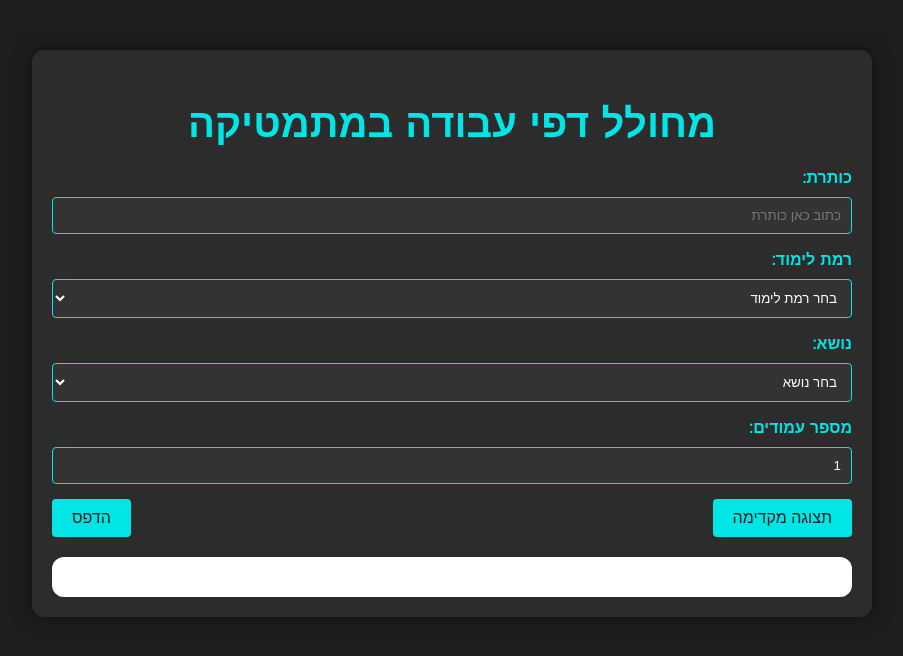
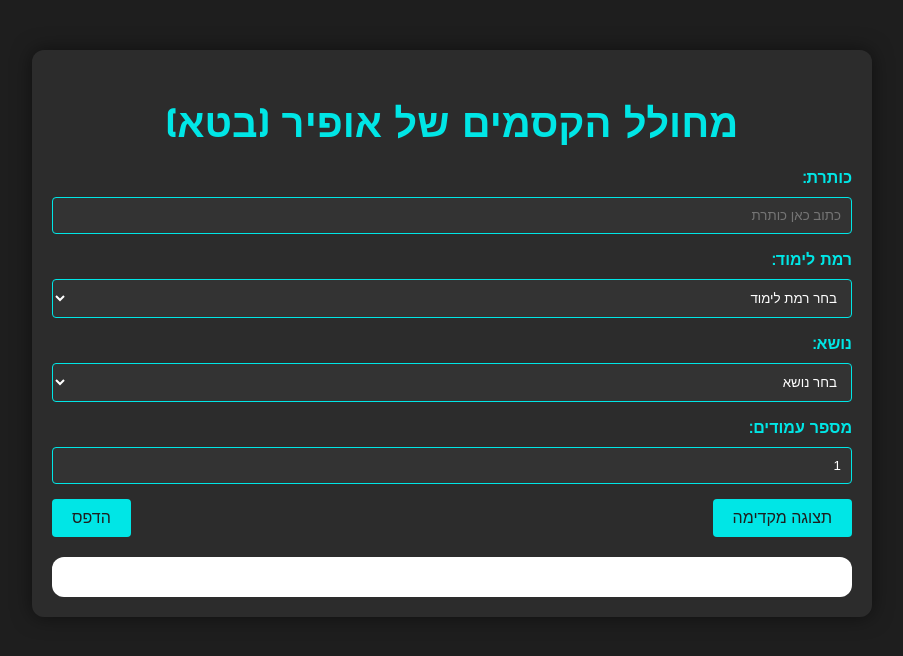
Before and after one commit to hamoomin/Ofir-s-magic-box, a plain HTML site: page index.html in a window 1280 px wide. Shown: the whole page, without its empty margins (188-1091 px from the left). Drawn offline with nearby package versions, Linux system fonts and the light colour scheme.

Commit message:
Update index.html

```diff
--- a/index.html
+++ b/index.html
@@ -11,7 +11,7 @@
 </head>
 <body>
     <div class="container">
-        <h1>מחולל דפי עבודה במתמטיקה</h1>
+        <h1>מחולל הקסמים של אופיר (בטא)</h1>
         <div class="form">
             <div class="form-group">
                 <label for="title">כותרת:</label>
```
